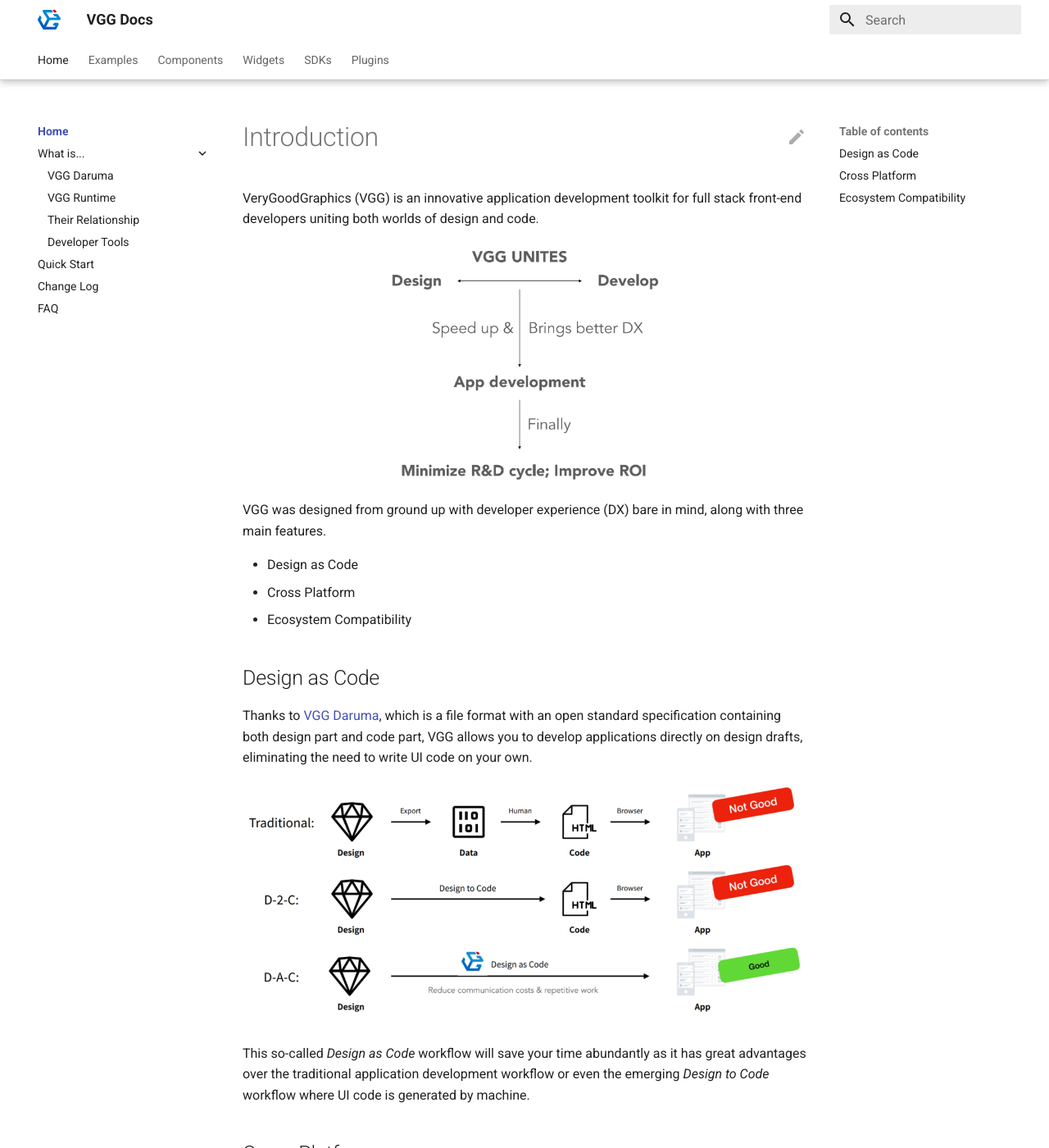
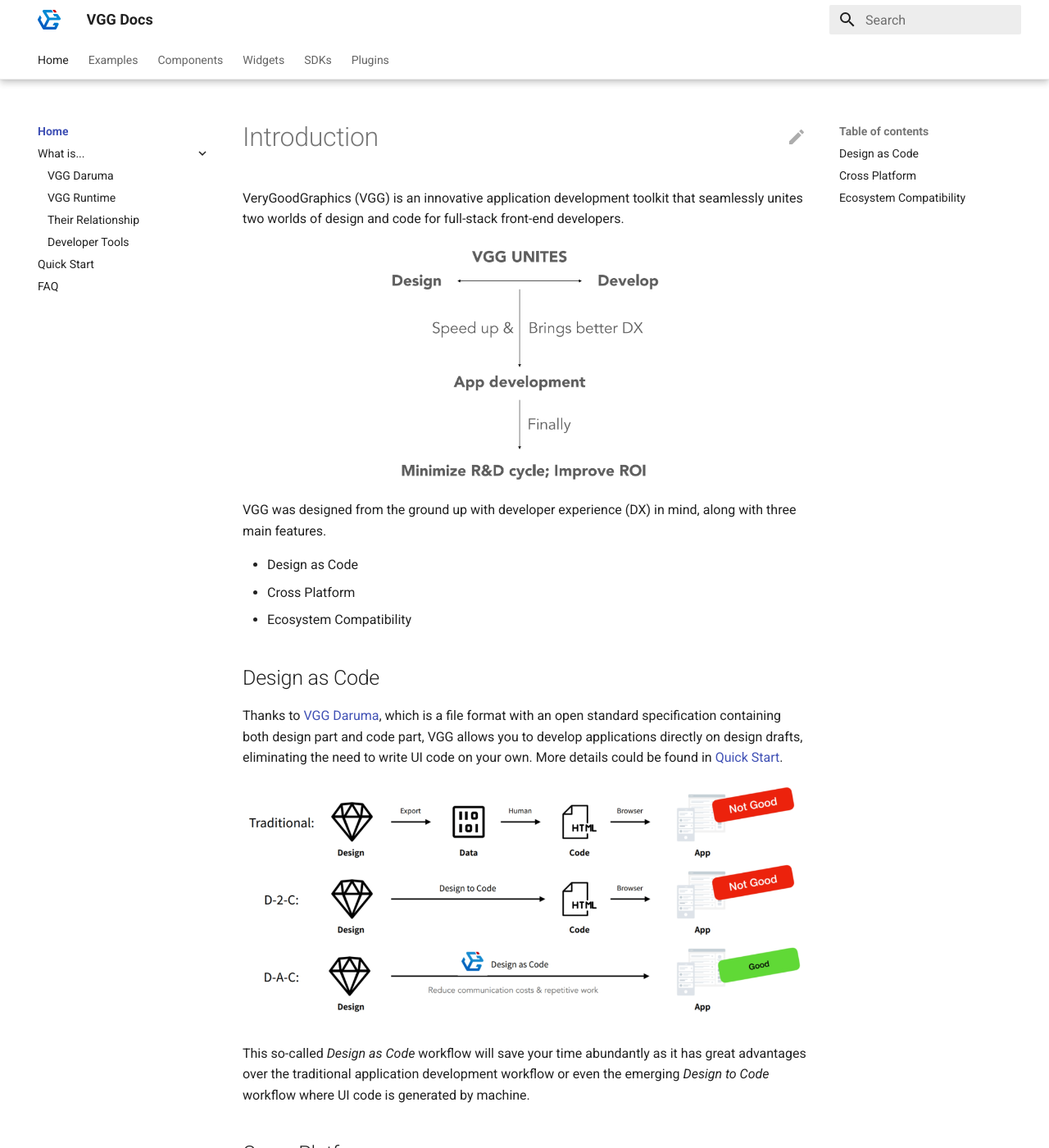
Before and after one commit to verygoodgraphics/vgg_docs, an MkDocs documentation site: the page built from docs/index.md, in a window 1280 px wide and 1400 px high. Shown: the whole window at 82% size. Built offline with MkDocs 1.6.1 and Material for MkDocs 9.7.7, drawn with Linux system fonts in a browser that asks for light colours.

Commit message:
improved introduction wording

```diff
--- a/docs/index.md
+++ b/docs/index.md
@@ -1,11 +1,12 @@
 # Introduction
 
-VeryGoodGraphics (VGG) is an innovative application development toolkit for
-full stack front-end developers uniting both worlds of design and code.
+VeryGoodGraphics (VGG) is an innovative application development toolkit that
+seamlessly unites two worlds of design and code for full-stack front-end
+developers.
 
 ![first_principle](assets/images/principle.png){: style="width:50%;margin:0 auto;display:block;"}
 
-VGG was designed from ground up with developer experience (DX) bare in mind,
+VGG was designed from the ground up with developer experience (DX) in mind,
 along with three main features.
 
 - Design as Code
@@ -17,7 +18,8 @@
 Thanks to [VGG Daruma](what/daruma.md), which is a file format with an open
 standard specification containing both design part and code part, VGG allows
 you to develop applications directly on design drafts, eliminating the need to
-write UI code on your own.
+write UI code on your own. More details could be found in [Quick
+Start](quick_start.md).
 
 ![design_as_code](assets/images/dac.png)
 
--- a/mkdocs.yml
+++ b/mkdocs.yml
@@ -17,7 +17,6 @@
       - 'Their Relationship': 'what/relation.md'
       - 'Developer Tools': 'what/tools.md'
     - 'Quick Start': 'quick_start.md'
-    - 'Change Log': 'changelog.md'
     - 'FAQ': 'faq.md'
   - 'Examples':
     - 'Overview': 'examples/index.md'
```
Also changed, not shown: docs/changelog.md (deleted).
